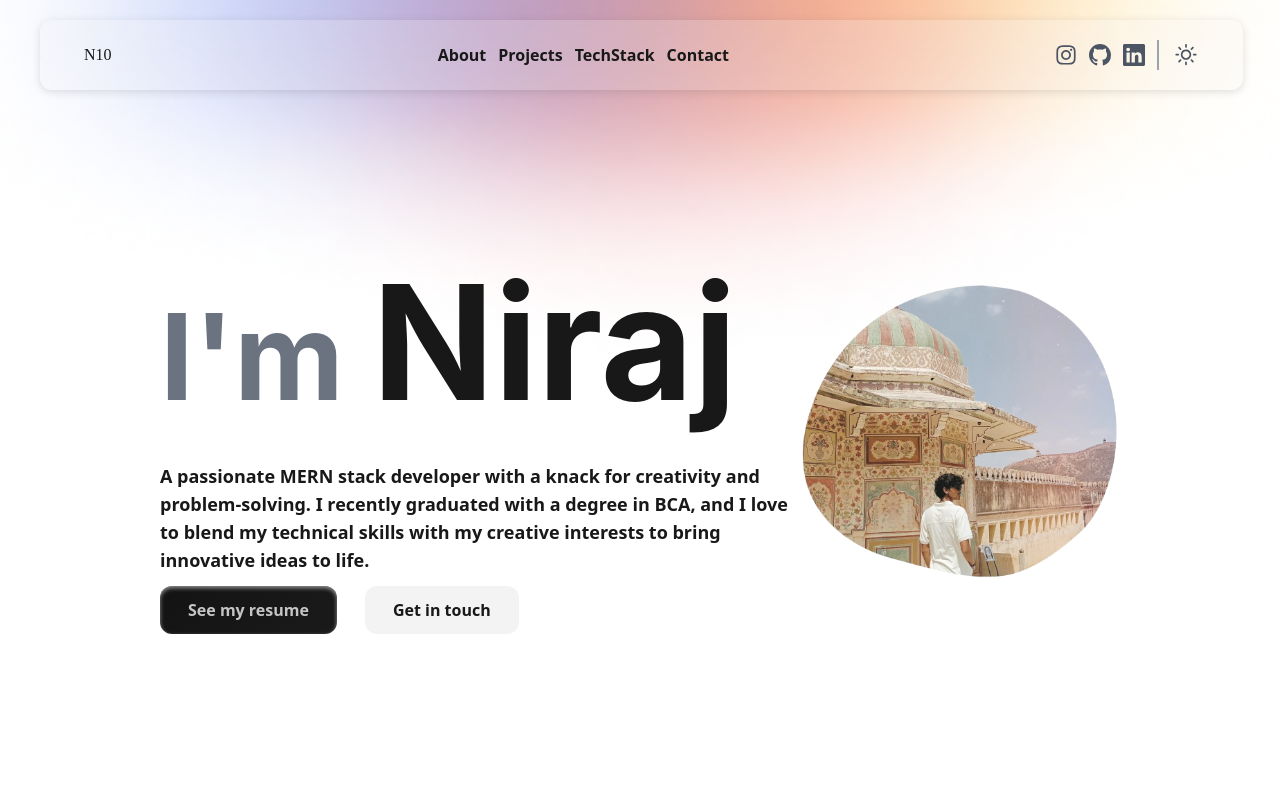
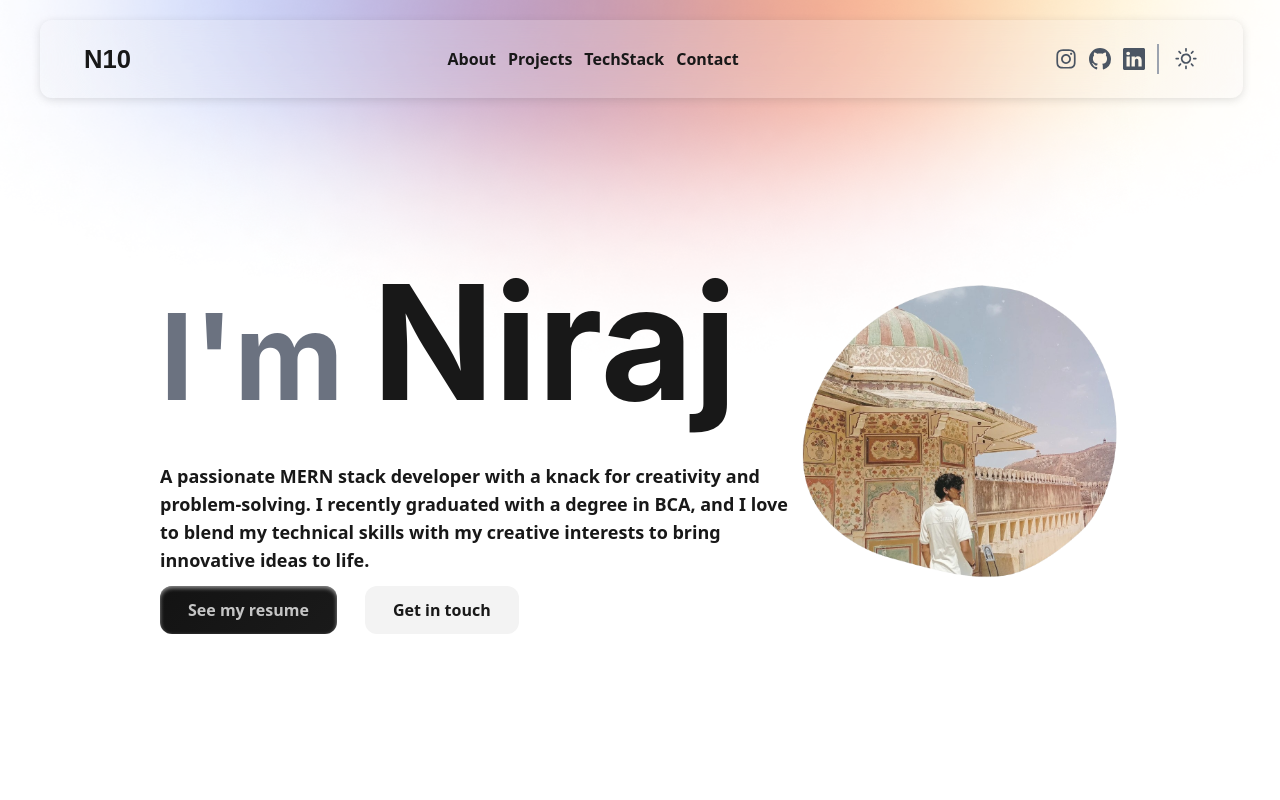
Before and after one commit to Niraaj10/N10, a React (Vite) app in the folder Frontend/: page / in a window 1280 px wide. Shown: the top 800 px of the page. Built offline with nearby package versions, Linux system fonts and the light colour scheme.

Commit message:
Logo Modifications

```diff
--- a/Frontend/src/component/Navbar.jsx
+++ b/Frontend/src/component/Navbar.jsx
@@ -27,7 +27,7 @@ const Navbar = ({ scrollToAbout, scrollToTech, scrollToPro, scrollToCont }) => {
 
                 <div className='flex justify-between items-center'>
 
-                    <div className="logofont">
+                    <div className="logofont font-extrabold text-[2vw] ">
                     N10
                     </div>
 
--- a/Frontend/src/component/Projects.jsx
+++ b/Frontend/src/component/Projects.jsx
@@ -94,7 +94,7 @@ const Projects = () => {
 
                     <div className='p-10 px-20 flex flex-col gap-10'>
 
-                        <div className='ViewChart backdrop-blur-3xl border dark:border-[#23232355] bg-[#fafafadd] dark:bg-[#0f0f0f51]  p-5 px-10 rounded-xl flex gap-5 justify-center items-center'>
+                        <div className='ViewChart backdrop-blur-3xl border dark:border-[#23232355] bg-[#fafafadd] dark:bg-[#0f0f0f51]  p-5 px-10 py-20  rounded-xl flex gap-5 justify-center items-center'>
 
                             <div className='basis-[50%]'>
                                 <div className='text-xl font-bold'>
@@ -172,7 +172,7 @@ const Projects = () => {
 
 
 
-                        <div className='ChicKickzz backdrop-blur-3xl border dark:border-[#23232355] bg-[#fafafadd] dark:bg-[#0f0f0f51]  p-5 px-10 rounded-xl flex gap-5 justify-center items-center'>
+                        <div className='ChicKickzz my-16 py-20 backdrop-blur-3xl border dark:border-[#23232355] bg-[#fafafadd] dark:bg-[#0f0f0f51]  p-5 px-10 rounded-xl flex gap-5 justify-center items-center'>
 
                             <div className='basis-[50%]'>
                                 <div className='text-xl font-bold'>ChicKickzz
@@ -244,7 +244,7 @@ const Projects = () => {
                         </div>
 
 
-                        <div className='YourGuide backdrop-blur-3xl border dark:border-[#23232355] bg-[#fafafadd] dark:bg-[#0f0f0f51]  p-5 px-10 rounded-xl flex gap-5 justify-center items-center'>
+                        <div className='YourGuide backdrop-blur-3xl border dark:border-[#23232355] bg-[#fafafadd] dark:bg-[#0f0f0f51]  p-5 px-10 py-20  rounded-xl flex gap-5 justify-center items-center'>
 
                             <div className='basis-[50%]'>
                                 <div className='text-xl font-bold'>YourGuide -
--- a/Frontend/src/index.css
+++ b/Frontend/src/index.css
@@ -6,7 +6,18 @@
 
 @import url('https://fonts.googleapis.com/css2?family=Cinzel+Decorative:wght@400;700;900&display=swap');
 
-body{
+@import url('https://fonts.googleapis.com/css2?family=Oswald:wght@200..700&display=swap');
+
+@import url('https://fonts.googleapis.com/css2?family=Raleway:ital,wght@0,100..900;1,100..900&display=swap');
+
+
+.logofont {
+    font-family: "Raleway", sans-serif;
+    font-optical-sizing: auto;
+    font-style: normal;
+}
+
+body {
     /* background-color: black; */
 }
 
@@ -33,11 +44,6 @@ body{
     font-optical-sizing: auto;
 }
 
-.logofont {
-    font-family: "Cinzel Decorative", serif;
-    font-weight: 400;
-    font-style: normal;
-}
 
 .spin-animation {
     animation: spin 10s linear infinite;
@@ -45,9 +51,10 @@ body{
 
 @keyframes spin {
     from {
-      transform: rotate(0deg);
+        transform: rotate(0deg);
     }
+
     to {
-      transform: rotate(360deg);
+        transform: rotate(360deg);
     }
 }
```
